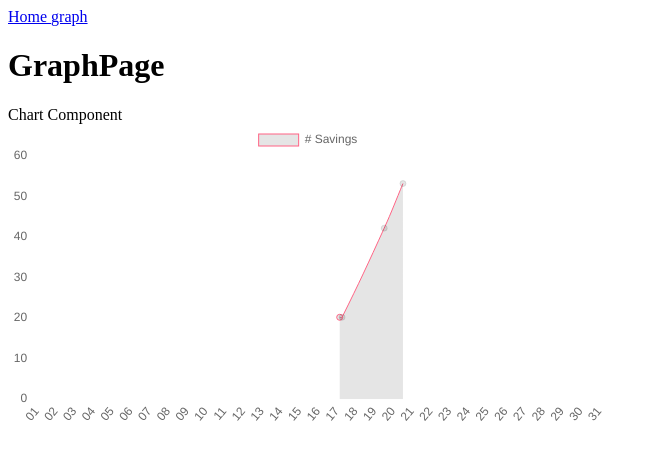
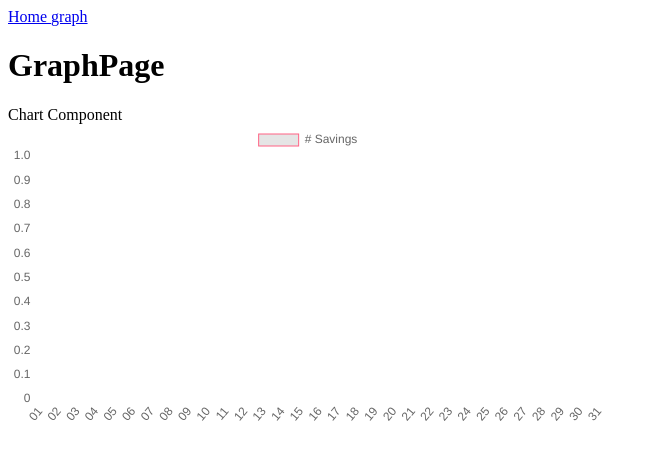
Before and after one commit to KKrzelowska/js-cashburn, a React app: page /graph in a window 1280 px wide. Shown: the top 460 px of the page, without its empty margins (0-657 px from the left). Built offline with nearby package versions, Linux system fonts and the light colour scheme.

Commit message:
issue30: combined StatedGraph with balance by mobx

```diff
--- a/src/components/BalanceForm.tsx
+++ b/src/components/BalanceForm.tsx
@@ -1,17 +1,25 @@
-import React, { useState }from "react";
+import React, { useState, useContext }from "react";
 import { Button, Input, Label } from "../styled/styledNameForm";
+import { StoreContext } from "../storeContext";
 
 export default () => {
-    const [balance, setBalance] = useState();
+    const store = useContext(StoreContext);
+    const [balance, setBalance] = useState('');
 
-    const handleChange = (e) => setBalance(e.target.value)
-    const handleSubmit = () => console.log(balance)
+    const handleChange = (e) => setBalance(e.target.value);
+    const handleSubmit = () => {
+        return (
+            store.addBalance(balance),
+            setBalance('')
+        )};
+
     return (
         <>
           <Label>Podaj kwotę:</Label>
             <Input
               className='input'
               type='number'
+              value={balance}
               onChange={(e) => handleChange(e)}
             />
           <Button className="button" onClick={() => handleSubmit()}>Zatwierdź</Button>
--- a/src/components/pages/StatedGraphForm.js
+++ b/src/components/pages/StatedGraphForm.js
@@ -1,19 +1,22 @@
-import React from "react";
+import React, { useContext } from "react";
+import { useObserver } from "mobx-react";
+
 import Chart from "../Chart";
+import { StoreContext } from '../../storeContext';
 
-let GraphForm = () => {
-  return (
-    <div>
+const GraphForm = () => {
+  const store = useContext(StoreContext);
+
+  return useObserver(() => (
+    <>
       <h1>GraphPage</h1>
       <Chart
-        values={[
-          [new Date("December 17, 2020 03:24:00"), 20.2],
-          [new Date("December 17, 2020 06:24:00"), 20.2],
-          [new Date("December 19, 2020 12:24:00"), 42.2],
-          [new Date("December 20, 2020 12:24:00"), 53.2],
-        ]}
+        values={
+          store.balance.map((x) => [new Date("December 1, 2020 03:24:00"), x]
+        )}
       />
-    </div>
+    </>
+  )
   );
 }
 
--- a/src/storeContext/index.js
+++ b/src/storeContext/index.js
@@ -6,8 +6,8 @@ export const StoreContext = createContext();
 
 const StoreProvider = ({ children }) => {
   const store = useLocalStore(() => ({
-    balance: ['context balance'],
-    addBalance: () => {
+    balance: [],
+    addBalance: (balanceValue) => {
       store.balance.push(balanceValue);
     }
   }));
```
